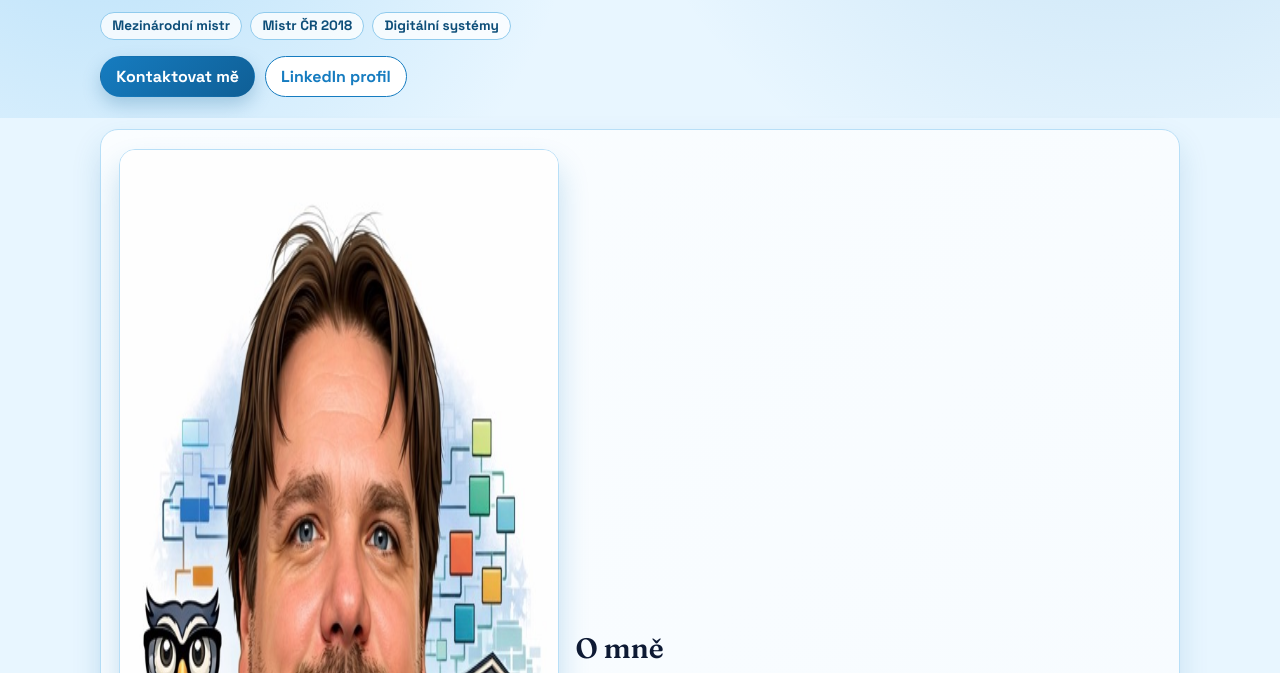
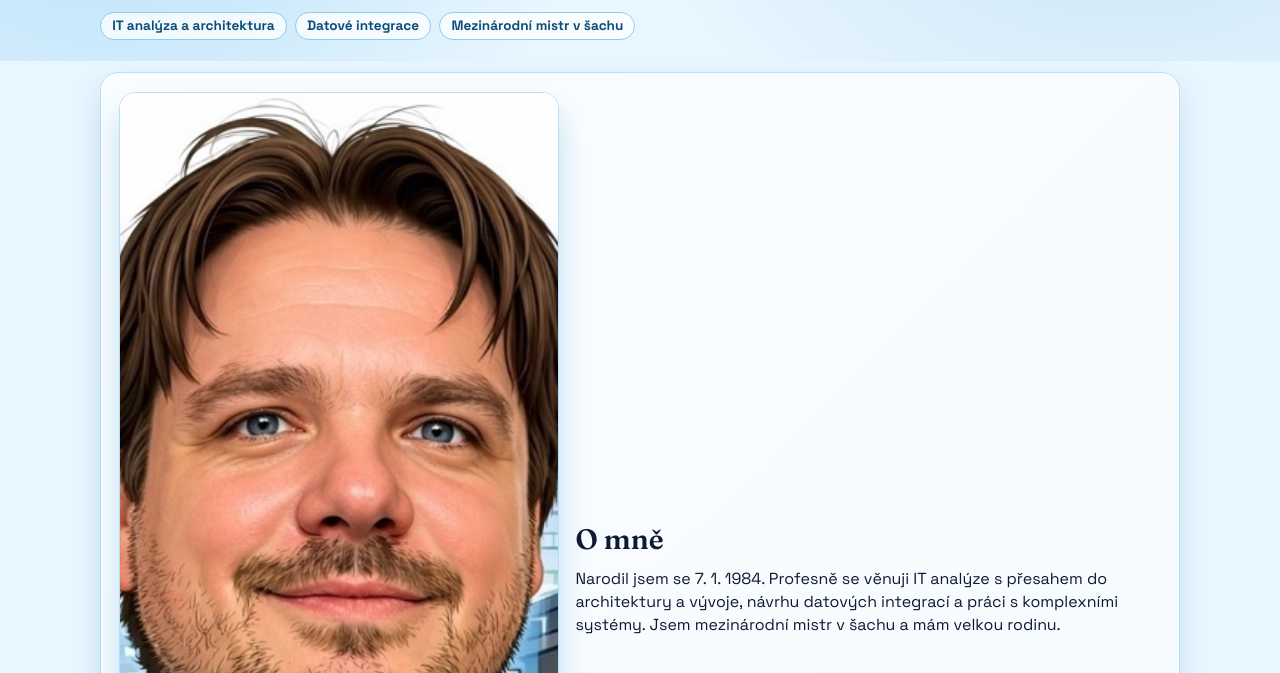
Before and after one commit to vbs5fp29vg-maker/Svatopluk-web, a plain HTML site: page index.html in a window 1280 px wide. Shown: the part 235-908 px from the top of the page. Drawn offline with Linux system fonts and the light colour scheme.

Commit message:
Refine profile: single contact section, updated role priorities, fixed hero photo framing

```diff
--- a/index.html
+++ b/index.html
@@ -3,10 +3,10 @@
   <head>
     <meta charset="UTF-8" />
     <meta name="viewport" content="width=device-width, initial-scale=1.0" />
-    <title>Svatopluk Svoboda | IT analytik, datový expert, International Master</title>
+    <title>Svatopluk Svoboda | IT analytik, integrace, šach</title>
     <meta
       name="description"
-      content="Svatopluk Svoboda - IT analytik a datový expert se zaměřením na digitální aplikace, integrace systémů a datové toky. International Master v šachu."
+      content="Svatopluk Svoboda - IT analytik s přesahem do architektury a vývoje, specializace na datové integrace a International Master v šachu."
     />
     <meta name="robots" content="index,follow" />
     <meta name="theme-color" content="#e8f6ff" />
@@ -18,26 +18,26 @@
     <meta property="og:type" content="website" />
     <meta property="og:locale" content="cs_CZ" />
     <meta property="og:site_name" content="Svatopluk Svoboda" />
-    <meta property="og:title" content="Svatopluk Svoboda | IT analytik, datový expert" />
+    <meta property="og:title" content="Svatopluk Svoboda | IT analytik, integrace, šach" />
     <meta
       property="og:description"
-      content="IT analytik a datový expert se zaměřením na digitální aplikace, integrace systémů a datové toky."
+      content="IT analytik s přesahem do architektury a vývoje, specializace na datové integrace a International Master v šachu."
     />
     <meta property="og:url" content="https://vbs5fp29vg-maker.github.io/Svatopluk-web/" />
     <meta
       property="og:image"
-      content="https://vbs5fp29vg-maker.github.io/Svatopluk-web/assets/profile-photo.jpg"
+      content="https://vbs5fp29vg-maker.github.io/Svatopluk-web/assets/profile-photo-crop-a.jpg"
     />
     <meta property="og:image:alt" content="Karikatura Svatopluka Svobody" />
     <meta name="twitter:card" content="summary_large_image" />
-    <meta name="twitter:title" content="Svatopluk Svoboda | IT analytik, datový expert" />
+    <meta name="twitter:title" content="Svatopluk Svoboda | IT analytik, integrace, šach" />
     <meta
       name="twitter:description"
-      content="IT analytik a datový expert se zaměřením na digitální aplikace, integrace systémů a datové toky."
+      content="IT analytik s přesahem do architektury a vývoje, specializace na datové integrace a International Master v šachu."
     />
     <meta
       name="twitter:image"
-      content="https://vbs5fp29vg-maker.github.io/Svatopluk-web/assets/profile-photo.jpg"
+      content="https://vbs5fp29vg-maker.github.io/Svatopluk-web/assets/profile-photo-crop-a.jpg"
     />
     <link rel="stylesheet" href="styles.css" />
     <script type="application/ld+json">
@@ -46,8 +46,8 @@
         "@type": "Person",
         "name": "Svatopluk Svoboda",
         "url": "https://vbs5fp29vg-maker.github.io/Svatopluk-web/",
-        "jobTitle": "IT Analyst and Data Expert",
-        "description": "IT analyst and data expert focused on digital applications, integrations and data flows. International Master in chess.",
+        "jobTitle": "IT Analyst",
+        "description": "IT analyst with overlap into architecture and development, focused on data integrations. International Master in chess.",
         "sameAs": [
           "https://www.linkedin.com/in/svatopluk-svoboda-5ba34b83/",
           "https://github.com/vbs5fp29vg-maker",
@@ -63,27 +63,14 @@
         <div>
           <p class="eyebrow" data-i18n="eyebrow">Osobní web</p>
           <h1 data-i18n="name">Svatopluk Svoboda</h1>
-          <p class="subtitle" data-i18n="subtitle">Šachista, IT analytik, datový expert</p>
+          <p class="subtitle" data-i18n="subtitle">IT analytik, datové integrace, šachista</p>
           <p class="value-prop" data-i18n="value_prop">
             Pomáhám týmům navrhovat a doručovat digitální produkty, které jsou stabilní, měřitelné a použitelné.
           </p>
           <div class="badge-row">
-            <span class="badge" data-i18n="badge_im">Mezinárodní mistr</span>
-            <span class="badge" data-i18n="badge_champion">Mistr ČR 2018</span>
-            <span class="badge" data-i18n="badge_it">Digitální systémy</span>
-          </div>
-          <div class="hero-actions">
-            <a class="btn btn-primary" href="mailto:svoboda.svato@gmail.com" data-i18n="cta_contact"
-              >Kontaktovat mě</a
-            >
-            <a
-              class="btn btn-secondary"
-              href="https://www.linkedin.com/in/svatopluk-svoboda-5ba34b83/"
-              target="_blank"
-              rel="noopener noreferrer"
-              data-i18n="cta_linkedin"
-              >LinkedIn profil</a
-            >
+            <span class="badge" data-i18n="badge_it">IT analýza a architektura</span>
+            <span class="badge" data-i18n="badge_data">Datové integrace</span>
+            <span class="badge" data-i18n="badge_im">Mezinárodní mistr v šachu</span>
           </div>
         </div>
         <button id="lang-toggle" class="lang-button" type="button" aria-label="Switch language">
@@ -98,11 +85,11 @@
           <figure class="profile-figure">
             <img
               class="profile-photo"
-              src="assets/profile-photo.jpg"
-              srcset="assets/profile-photo-640.jpg 640w, assets/profile-photo.jpg 1024w"
+              src="assets/profile-photo-crop-a.jpg"
+              srcset="assets/profile-photo-crop-a-640.jpg 640w, assets/profile-photo-crop-a.jpg 760w"
               sizes="(max-width: 760px) 92vw, 440px"
-              width="1024"
-              height="1050"
+              width="760"
+              height="950"
               loading="eager"
               decoding="async"
               fetchpriority="high"
@@ -113,8 +100,9 @@
           <div>
             <h2 data-i18n="about_title">O mně</h2>
             <p data-i18n="about_text">
-              Narodil jsem se 7. 1. 1984, jsem mezinárodní mistr v šachu a věnuji se IT analytice,
-              datům, digitálním aplikacím, integracím a složitým systémům. Mám velkou rodinu.
+              Narodil jsem se 7. 1. 1984. Profesně se věnuji IT analýze s přesahem do architektury a
+              vývoje, návrhu datových integrací a práci s komplexními systémy. Jsem mezinárodní mistr
+              v šachu a mám velkou rodinu.
             </p>
           </div>
         </div>
--- a/script.js
+++ b/script.js
@@ -2,18 +2,17 @@ const copy = {
   cs: {
     eyebrow: "Osobní web",
     name: "Svatopluk Svoboda",
-    subtitle: "Šachista, IT analytik, datový expert",
+    subtitle: "IT analytik, datové integrace, šachista",
     value_prop:
       "Pomáhám týmům navrhovat a doručovat digitální produkty, které jsou stabilní, měřitelné a použitelné.",
-    cta_contact: "Kontaktovat mě",
-    cta_linkedin: "LinkedIn profil",
-    badge_im: "Mezinárodní mistr",
+    badge_it: "IT analýza a architektura",
+    badge_data: "Datové integrace",
+    badge_im: "Mezinárodní mistr v šachu",
     badge_champion: "Mistr ČR 2018",
-    badge_it: "Digitální systémy",
     photo_caption: "Osobní fotografie",
     about_title: "O mně",
     about_text:
-      "Narodil jsem se 7. 1. 1984, jsem mezinárodní mistr v šachu a věnuji se IT analytice, datům, digitálním aplikacím, integracím a složitým systémům. Mám velkou rodinu.",
+      "Narodil jsem se 7. 1. 1984. Profesně se věnuji IT analýze s přesahem do architektury a vývoje, návrhu datových integrací a práci s komplexními systémy. Jsem mezinárodní mistr v šachu a mám velkou rodinu.",
     stat_born: "Rok narození",
     stat_title: "Šachový titul",
     stat_champion: "Mistr ČR",
@@ -42,25 +41,24 @@ const copy = {
     link_github: "GitHub: github.com/vbs5fp29vg-maker",
     link_instagram: "Instagram: instagram.com/svatosvoboda",
     footer: "Svatopluk Svoboda | Šach a IT",
-    page_title: "Svatopluk Svoboda | IT analytik, datový expert, International Master",
+    page_title: "Svatopluk Svoboda | IT analytik, integrace, šach",
     page_description:
-      "Svatopluk Svoboda - IT analytik a datový expert se zaměřením na digitální aplikace, integrace systémů a datové toky. International Master v šachu.",
+      "Svatopluk Svoboda - IT analytik s přesahem do architektury a vývoje, specializace na datové integrace a International Master v šachu.",
   },
   en: {
     eyebrow: "Personal Website",
     name: "Svatopluk Svoboda",
-    subtitle: "Chess player, IT analyst, data expert",
+    subtitle: "IT analyst, data integrations, chess player",
     value_prop:
       "I help teams design and deliver digital products that are stable, measurable, and practical.",
-    cta_contact: "Contact me",
-    cta_linkedin: "LinkedIn profile",
-    badge_im: "International Master",
+    badge_it: "IT analysis and architecture",
+    badge_data: "Data integrations",
+    badge_im: "International Master in chess",
     badge_champion: "Czech Champion 2018",
-    badge_it: "Digital Systems",
     photo_caption: "Personal photo",
     about_title: "About Me",
     about_text:
-      "I was born on January 7, 1984. I am an International Master in chess and I focus on IT analysis, data, digital applications, integrations, and complex systems. I have a big family.",
+      "I was born on January 7, 1984. Professionally, I focus on IT analysis with overlap into architecture and development, data integrations, and complex systems. I am an International Master in chess and I have a big family.",
     stat_born: "Year of Birth",
     stat_title: "Chess Title",
     stat_champion: "Czech Champion",
@@ -88,9 +86,9 @@ const copy = {
     link_github: "GitHub: github.com/vbs5fp29vg-maker",
     link_instagram: "Instagram: instagram.com/svatosvoboda",
     footer: "Svatopluk Svoboda | Chess & IT",
-    page_title: "Svatopluk Svoboda | IT analyst, data expert, International Master",
+    page_title: "Svatopluk Svoboda | IT analyst, integrations, chess",
     page_description:
-      "Svatopluk Svoboda - IT analyst and data expert focused on digital applications, integrations, and data flows. International Master in chess.",
+      "Svatopluk Svoboda - IT analyst with overlap into architecture and development, focused on data integrations and International Master in chess.",
   },
 };
 
--- a/styles.css
+++ b/styles.css
@@ -101,13 +101,6 @@ h1 {
   font-weight: 600;
 }
 
-.hero-actions {
-  margin-top: 1rem;
-  display: flex;
-  flex-wrap: wrap;
-  gap: 0.6rem;
-}
-
 .btn {
   display: inline-flex;
   align-items: center;
@@ -185,11 +178,16 @@ h1 {
 
 .profile-figure {
   margin: 0;
+  width: 100%;
+  max-width: 440px;
 }
 
 .profile-photo {
+  display: block;
   width: 100%;
-  max-width: 440px;
+  aspect-ratio: 4 / 5;
+  object-fit: cover;
+  object-position: center 28%;
   border-radius: 16px;
   border: 1px solid var(--line);
   box-shadow: 0 18px 30px rgba(22, 124, 192, 0.24);
```
Also changed, not shown: assets/profile-photo-crop-a-640.jpg (added), assets/profile-photo-crop-a.jpg (added).
